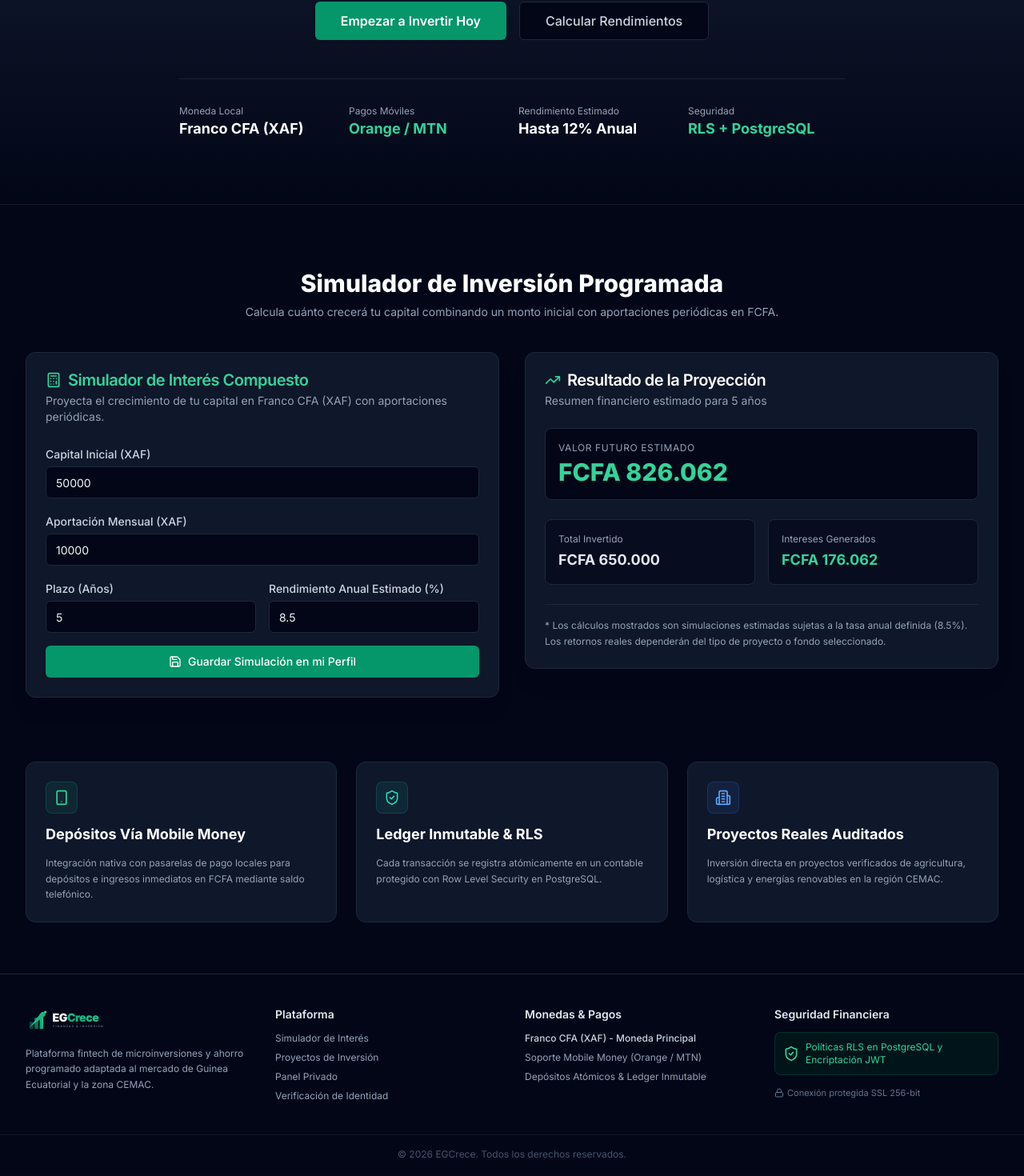
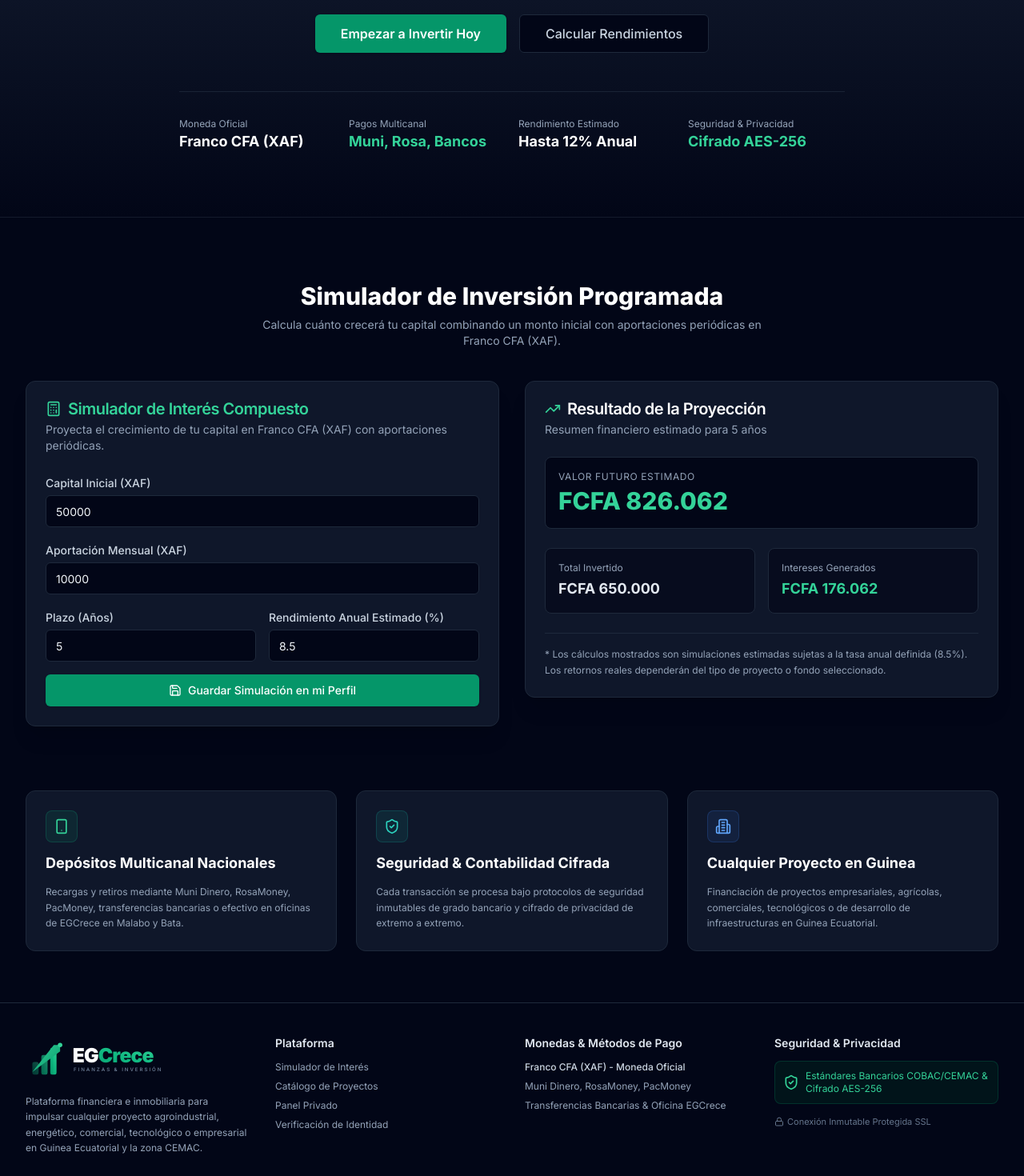
Before and after one commit to Antoniomba23/egcrece, a Next.js app: page / in a window 1280 px wide. Shown: the part 469-1939 px from the top of the page at 80% size. Built offline with nearby package versions, Linux system fonts and the light colour scheme; no server answers.

Commit message:
style: double logo size x2, update landing headline, expand project scope and enforce technology privacy

```diff
--- a/app/(auth)/login/page.tsx
+++ b/app/(auth)/login/page.tsx
@@ -50,7 +50,7 @@
       <Card className="w-full max-w-md bg-slate-900 border-slate-800">
         <div className="flex justify-center pt-6 pb-2">
           <Link href="/">
-            <Logo className="h-10 w-auto" />
+            <Logo className="h-16 w-auto" />
           </Link>
         </div>
         <CardHeader className="space-y-1 pt-0">
--- a/app/(auth)/register/page.tsx
+++ b/app/(auth)/register/page.tsx
@@ -68,7 +68,7 @@
       <Card className="w-full max-w-md bg-slate-900 border-slate-800">
         <div className="flex justify-center pt-6 pb-2">
           <Link href="/">
-            <Logo className="h-10 w-auto" />
+            <Logo className="h-16 w-auto" />
           </Link>
         </div>
         <CardHeader className="space-y-1 pt-0">
--- a/app/(dashboard)/proyectos/page.tsx
+++ b/app/(dashboard)/proyectos/page.tsx
@@ -4,9 +4,9 @@
   return (
     <div className="space-y-8">
       <div>
-        <h1 className="text-2xl font-bold text-white">Catálogo de Proyectos Inmobiliarios y Productivos</h1>
+        <h1 className="text-2xl font-bold text-white">Catálogo de Proyectos de Inversión en Guinea Ecuatorial</h1>
         <p className="text-xs text-slate-400 mt-1">
-          Explore oportunidades de inversión directa en Guinea Ecuatorial denominadas en Franco CFA (XAF).
+          Explore oportunidades de inversión en cualquier sector (agroindustrial, comercial, tecnológico, energético, inmobiliario o de infraestructuras) en Guinea Ecuatorial denominadas en Franco CFA (XAF).
         </p>
       </div>
 
--- a/app/layout.tsx
+++ b/app/layout.tsx
@@ -8,9 +8,9 @@
 const inter = Inter({ subsets: ["latin"] });
 
 export const metadata: Metadata = {
-  title: "EGCrece | Plataforma de Microinversión y Ahorro en Guinea Ecuatorial",
-  description: "Plataforma fintech para ahorro programado e inversión en proyectos locales en Franco CFA (XAF) con Supabase y seguridad bancaria.",
-  keywords: ["Guinea Ecuatorial", "Microinversión", "Ahorro", "FCFA", "XAF", "Fintech", "Mobile Money"],
+  title: "EGCrece | Plataforma de Inversión y Ahorro en Guinea Ecuatorial",
+  description: "Plataforma financiera e inmobiliaria para ahorro programado e inversión en cualquier proyecto en Guinea Ecuatorial en Franco CFA (XAF).",
+  keywords: ["Guinea Ecuatorial", "Inversión", "Ahorro", "FCFA", "XAF", "Muni Dinero", "CEMAC"],
 };
 
 export default function RootLayout({
--- a/app/page.tsx
+++ b/app/page.tsx
@@ -11,18 +11,18 @@
         <div className="container px-4 sm:px-8 mx-auto text-center relative z-10 max-w-4xl">
           <div className="inline-flex items-center space-x-2 px-3 py-1 rounded-full bg-emerald-500/10 border border-emerald-500/20 text-emerald-400 text-xs font-semibold mb-6">
             <Sparkles className="h-3.5 w-3.5" />
-            <span>Fintech de Nueva Generación en Guinea Ecuatorial</span>
+            <span>Plataforma Financiera de Inversión en Guinea Ecuatorial</span>
           </div>
 
           <h1 className="text-4xl sm:text-6xl font-black text-white tracking-tight leading-tight">
             Invierte en el futuro de <br className="hidden sm:inline" />
             <span className="bg-gradient-to-r from-emerald-400 via-teal-300 to-emerald-500 bg-clip-text text-transparent">
-              Guinea Ecuatorial en XAF
+              Guinea Ecuatorial
             </span>
           </h1>
 
           <p className="mt-6 text-base sm:text-lg text-slate-300 max-w-2xl mx-auto font-normal leading-relaxed">
-            Plataforma segura de microinversión y ahorro programado. Genera rendimientos competitivos impulsando proyectos agroindustriales, energéticos e infraestructuras locales.
+            Conectamos a inversores locales e internacionales con proyectos agroindustriales, energéticos, tecnológicos, comerciales, inmobiliarios y cualquier iniciativa empresarial en Guinea Ecuatorial.
           </p>
 
           <div className="mt-8 flex flex-col sm:flex-row items-center justify-center gap-4">
@@ -40,20 +40,20 @@
 
           <div className="mt-12 grid grid-cols-2 md:grid-cols-4 gap-4 text-left border-t border-slate-800/80 pt-8">
             <div>
-              <span className="text-xs text-slate-400 block">Moneda Local</span>
+              <span className="text-xs text-slate-400 block">Moneda Oficial</span>
               <span className="text-lg font-bold text-white">Franco CFA (XAF)</span>
             </div>
             <div>
-              <span className="text-xs text-slate-400 block">Pagos Móviles</span>
-              <span className="text-lg font-bold text-emerald-400">Orange / MTN</span>
+              <span className="text-xs text-slate-400 block">Pagos Multicanal</span>
+              <span className="text-lg font-bold text-emerald-400">Muni, Rosa, Bancos</span>
             </div>
             <div>
               <span className="text-xs text-slate-400 block">Rendimiento Estimado</span>
               <span className="text-lg font-bold text-white">Hasta 12% Anual</span>
             </div>
             <div>
-              <span className="text-xs text-slate-400 block">Seguridad</span>
-              <span className="text-lg font-bold text-emerald-400">RLS + PostgreSQL</span>
+              <span className="text-xs text-slate-400 block">Seguridad & Privacidad</span>
+              <span className="text-lg font-bold text-emerald-400">Cifrado AES-256</span>
             </div>
           </div>
         </div>
@@ -64,7 +64,7 @@
         <div className="text-center max-w-2xl mx-auto mb-10">
           <h2 className="text-3xl font-extrabold text-white">Simulador de Inversión Programada</h2>
           <p className="text-sm text-slate-400 mt-2">
-            Calcula cuánto crecerá tu capital combinando un monto inicial con aportaciones periódicas en FCFA.
+            Calcula cuánto crecerá tu capital combinando un monto inicial con aportaciones periódicas en Franco CFA (XAF).
           </p>
         </div>
         <SimuladorInversion />
@@ -77,9 +77,9 @@
             <div className="h-10 w-10 rounded-lg bg-emerald-500/10 border border-emerald-500/20 flex items-center justify-center text-emerald-400">
               <Smartphone className="h-5 w-5" />
             </div>
-            <h3 className="text-lg font-bold text-white">Depósitos Vía Mobile Money</h3>
+            <h3 className="text-lg font-bold text-white">Depósitos Multicanal Nacionales</h3>
             <p className="text-xs text-slate-400 leading-relaxed">
-              Integración nativa con pasarelas de pago locales para depósitos e ingresos inmediatos en FCFA mediante saldo telefónico.
+              Recargas y retiros mediante Muni Dinero, RosaMoney, PacMoney, transferencias bancarias o efectivo en oficinas de EGCrece en Malabo y Bata.
             </p>
           </div>
 
@@ -87,9 +87,9 @@
             <div className="h-10 w-10 rounded-lg bg-teal-500/10 border border-teal-500/20 flex items-center justify-center text-teal-400">
               <ShieldCheck className="h-5 w-5" />
             </div>
-            <h3 className="text-lg font-bold text-white">Ledger Inmutable & RLS</h3>
+            <h3 className="text-lg font-bold text-white">Seguridad & Contabilidad Cifrada</h3>
             <p className="text-xs text-slate-400 leading-relaxed">
-              Cada transacción se registra atómicamente en un contable protegido con Row Level Security en PostgreSQL.
+              Cada transacción se procesa bajo protocolos de seguridad inmutables de grado bancario y cifrado de privacidad de extremo a extremo.
             </p>
           </div>
 
@@ -97,9 +97,9 @@
             <div className="h-10 w-10 rounded-lg bg-blue-500/10 border border-blue-500/20 flex items-center justify-center text-blue-400">
               <Building2 className="h-5 w-5" />
             </div>
-            <h3 className="text-lg font-bold text-white">Proyectos Reales Auditados</h3>
+            <h3 className="text-lg font-bold text-white">Cualquier Proyecto en Guinea</h3>
             <p className="text-xs text-slate-400 leading-relaxed">
-              Inversión directa en proyectos verificados de agricultura, logística y energías renovables en la región CEMAC.
+              Financiación de proyectos empresariales, agrícolas, comerciales, tecnológicos o de desarrollo de infraestructuras en Guinea Ecuatorial.
             </p>
           </div>
         </div>
--- a/components/shared/Footer.tsx
+++ b/components/shared/Footer.tsx
@@ -8,10 +8,10 @@
       <div className="container px-4 sm:px-8 py-10 grid grid-cols-1 md:grid-cols-4 gap-8">
         <div className="space-y-3">
           <Link href="/" className="inline-block">
-            <Logo className="h-8 w-auto" />
+            <Logo className="h-14 w-auto" />
           </Link>
           <p className="text-xs text-slate-400 leading-relaxed">
-            Plataforma fintech de microinversiones y ahorro programado adaptada al mercado de Guinea Ecuatorial y la zona CEMAC.
+            Plataforma financiera e inmobiliaria para impulsar cualquier proyecto agroindustrial, energético, comercial, tecnológico o empresarial en Guinea Ecuatorial y la zona CEMAC.
           </p>
         </div>
 
@@ -19,29 +19,29 @@
           <h4 className="font-semibold text-slate-200 mb-3">Plataforma</h4>
           <ul className="space-y-2 text-xs">
             <li><Link href="/simulador" className="hover:text-emerald-400 transition-colors">Simulador de Interés</Link></li>
-            <li><Link href="/proyectos" className="hover:text-emerald-400 transition-colors">Proyectos de Inversión</Link></li>
+            <li><Link href="/proyectos" className="hover:text-emerald-400 transition-colors">Catálogo de Proyectos</Link></li>
             <li><Link href="/dashboard" className="hover:text-emerald-400 transition-colors">Panel Privado</Link></li>
             <li><Link href="/kyc" className="hover:text-emerald-400 transition-colors">Verificación de Identidad</Link></li>
           </ul>
         </div>
 
         <div>
-          <h4 className="font-semibold text-slate-200 mb-3">Monedas & Pagos</h4>
+          <h4 className="font-semibold text-slate-200 mb-3">Monedas & Métodos de Pago</h4>
           <ul className="space-y-2 text-xs">
-            <li className="text-slate-300 font-medium">Franco CFA (XAF) - Moneda Principal</li>
-            <li>Soporte Mobile Money (Orange / MTN)</li>
-            <li>Depósitos Atómicos & Ledger Inmutable</li>
+            <li className="text-slate-300 font-medium">Franco CFA (XAF) - Moneda Oficial</li>
+            <li>Muni Dinero, RosaMoney, PacMoney</li>
+            <li>Transferencias Bancarias & Oficina EGCrece</li>
           </ul>
         </div>
 
         <div className="space-y-3">
-          <h4 className="font-semibold text-slate-200">Seguridad Financiera</h4>
+          <h4 className="font-semibold text-slate-200">Seguridad & Privacidad</h4>
           <div className="flex items-center space-x-2 text-xs text-emerald-400 bg-emerald-950/40 border border-emerald-800/40 p-2.5 rounded-lg">
             <ShieldCheck className="h-5 w-5 flex-shrink-0" />
-            <span>Políticas RLS en PostgreSQL y Encriptación JWT</span>
+            <span>Estándares Bancarios COBAC/CEMAC & Cifrado AES-256</span>
           </div>
           <p className="text-[11px] text-slate-500 flex items-center gap-1">
-            <Lock className="h-3 w-3 inline" /> Conexión protegida SSL 256-bit
+            <Lock className="h-3 w-3 inline" /> Conexión Inmutable Protegida SSL
           </p>
         </div>
       </div>
--- a/components/shared/Logo.tsx
+++ b/components/shared/Logo.tsx
@@ -6,7 +6,7 @@
   height?: number;
 }
 
-export function Logo({ className = "h-9 w-auto", width, height }: LogoProps) {
+export function Logo({ className = "h-14 w-auto", width, height }: LogoProps) {
   return (
     <svg
       xmlns="http://www.w3.org/2000/svg"
--- a/components/shared/Navbar.tsx
+++ b/components/shared/Navbar.tsx
@@ -44,9 +44,9 @@
 
   return (
     <header className="sticky top-0 z-50 w-full border-b border-slate-800 bg-slate-950/90 backdrop-blur-md">
-      <div className="container flex h-16 items-center justify-between px-4 sm:px-8">
+      <div className="container flex h-20 items-center justify-between px-4 sm:px-8">
         <Link href="/" className="flex items-center space-x-2">
-          <Logo className="h-8 sm:h-9 w-auto" />
+          <Logo className="h-12 sm:h-14 w-auto" />
         </Link>
 
         {/* Navegación Escritorio */}
```
